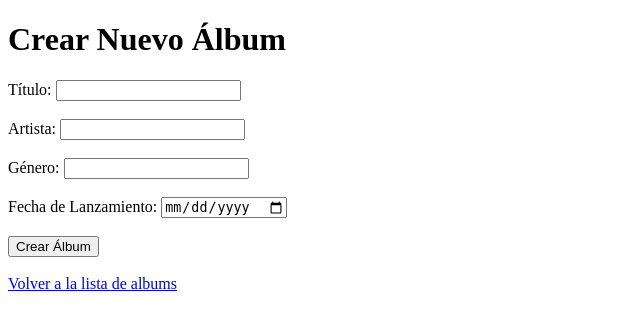
After one commit to Punkyponk/A01_U3_20590316, a Flask app: page /create in a window 1280 px wide. The commit adds this page. Shown: the top 330 px of the page, without its empty margins (0-640 px from the left). Run offline with Flask 3, Linux system fonts and the light colour scheme.

Commit message:
Se añade el create al crud

```diff
--- a/app.py
+++ b/app.py
@@ -1,8 +1,8 @@
 # app.py
 
-from flask import Flask, render_template
+from flask import Flask, render_template, request, redirect, url_for
 from models import db, Album
-import psycopg2
+from datetime import datetime
 
 app = Flask(__name__)
 
@@ -19,5 +19,26 @@ def index():
     albums = Album.query.all()
     return render_template('index.html', albums=albums)
 
+@app.route('/create', methods=['GET', 'POST'])
+def create():
+    if request.method == 'POST':
+        # Obtenemos los datos del formulario
+        title = request.form['title']
+        artist = request.form['artist']
+        genre = request.form['genre']
+        release_date = datetime.strptime(request.form['release_date'], '%Y-%m-%d')  # Convertimos la fecha a formato Date
+
+        # Creamos el nuevo album
+        new_album = Album(title=title, artist=artist, genre=genre, release_date=release_date)
+
+        # Guardamos en la base de datos
+        db.session.add(new_album)
+        db.session.commit()
+
+        # Redirigimos a la página principal (index)
+        return redirect(url_for('index'))
+
+    return render_template('create.html')
+
 if __name__ == "__main__":
     app.run(debug=True)
--- /dev/null
+++ b/templates/create.html
@@ -0,0 +1,32 @@
+<!-- templates/create.html -->
+
+<!DOCTYPE html>
+<html lang="es">
+<head>
+    <meta charset="UTF-8">
+    <meta name="viewport" content="width=device-width, initial-scale=1.0">
+    <title>Crear Nuevo Álbum</title>
+</head>
+<body>
+    <h1>Crear Nuevo Álbum</h1>
+
+    <form method="POST">
+        <label for="title">Título:</label>
+        <input type="text" id="title" name="title" required><br><br>
+
+        <label for="artist">Artista:</label>
+        <input type="text" id="artist" name="artist" required><br><br>
+
+        <label for="genre">Género:</label>
+        <input type="text" id="genre" name="genre" required><br><br>
+
+        <label for="release_date">Fecha de Lanzamiento:</label>
+        <input type="date" id="release_date" name="release_date" required><br><br>
+
+        <button type="submit">Crear Álbum</button>
+    </form>
+
+    <br>
+    <a href="{{ url_for('index') }}">Volver a la lista de albums</a>
+</body>
+</html>
--- a/templates/index.html
+++ b/templates/index.html
@@ -9,6 +9,8 @@
 </head>
 <body>
     <h1>Albums de Música</h1>
+
+    <a href="{{ url_for('create') }}">Crear Nuevo Álbum</a>
 
     <table>
         <thead>
```
